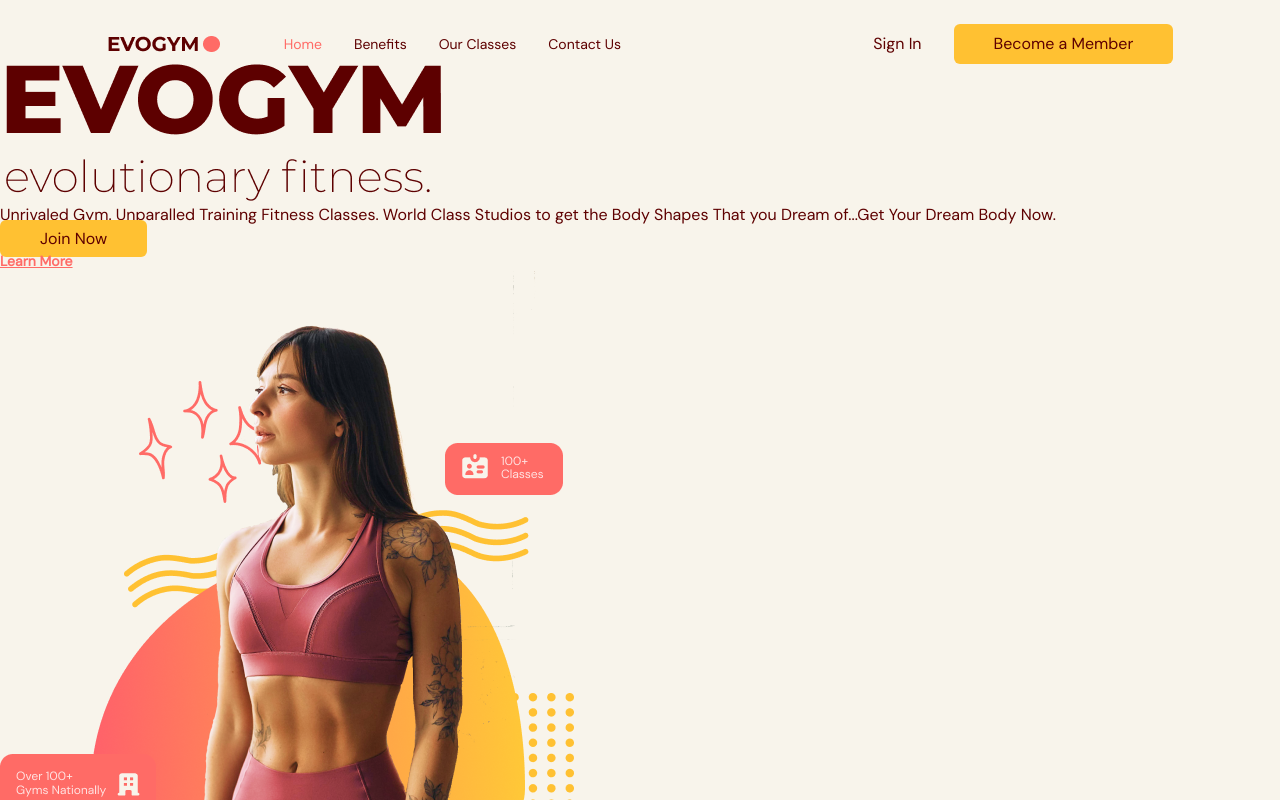
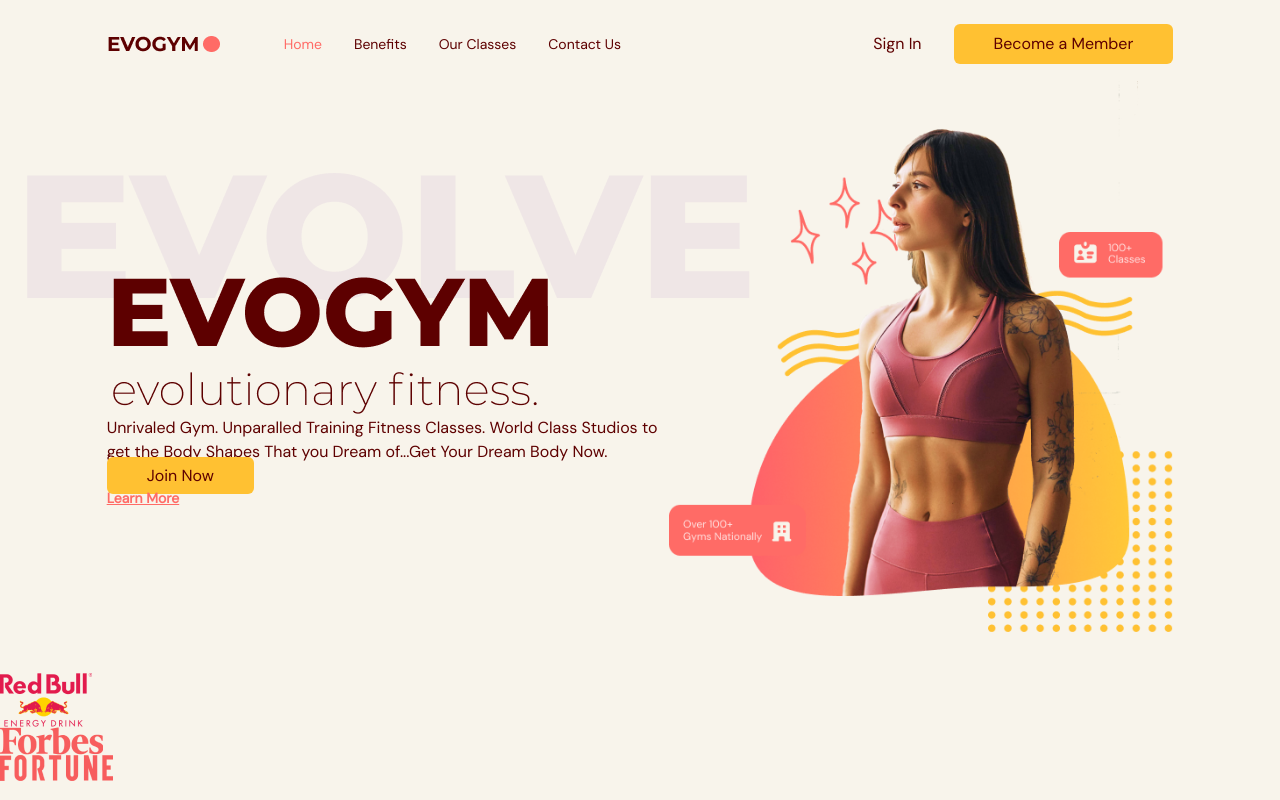
Before and after one commit to khaingthinzarthwe/gym, a React (Vite) app: page / in a window 1280 px wide. Shown: the top 800 px of the page. Built offline with nearby package versions, Linux system fonts and the light colour scheme.

Commit message:
Adding and Styling Content EvolveText

```diff
--- a/src/scenes/home/index.tsx
+++ b/src/scenes/home/index.tsx
@@ -17,13 +17,13 @@
   return (
     <section id='home' className='gap-16 bg-gray-20 py-10 md:h-full md:pb-0'>
         {/* IMAGE AND MAIN HEADER */}
-        <div>
+        <div className='md:flex mx-auto w-5/6 items-center justify-center md:h-5/6'>
             {/* MAIN HEADER */}
-            <div>
+            <div  className='z-10 mt-32 md:basis-3/5'>
                 {/* HEADING */}
-                <div>
-                    <div>
-                        <div>
+                <div className='md:-mt-20'>
+                    <div className='relative'>
+                        <div className='before:absolute before:-top-20 before:-left-20 before:z-[-1] md:before:content-evolvetext'>
                             <img alt='home-page-text' src={HomePageText} />
                         </div>
                     </div>
```
